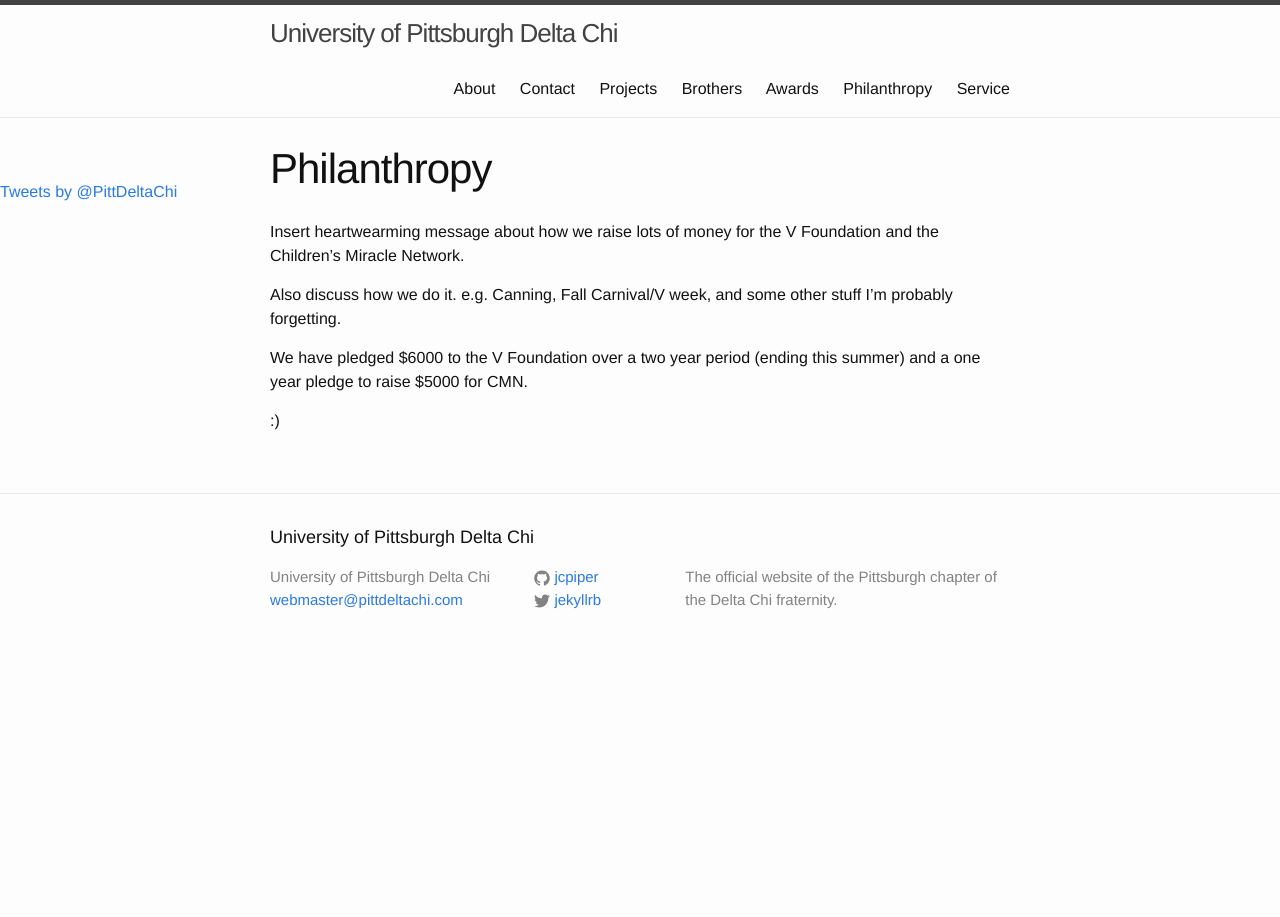
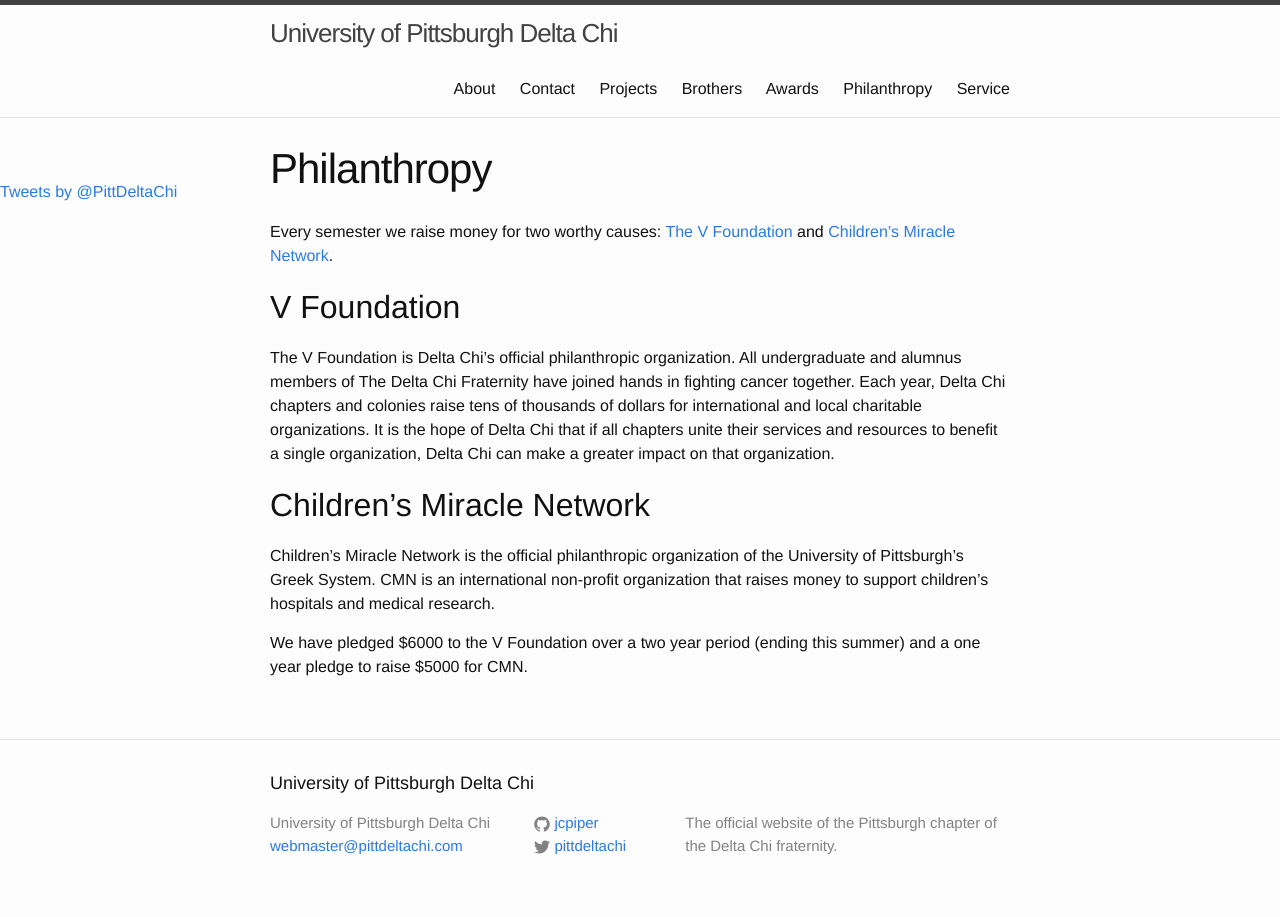
Before and after one commit to jcpiper/Pitt-DX, a Jekyll site: the page built from philanthropy.md, in a window 1280 px wide. Built offline with Jekyll 4.4.1, drawn with Linux system fonts in a browser that asks for light colours; comment, search, counter and statistics services are not loaded.

Commit message:
ready for publication

```diff
--- a/_config.yml
+++ b/_config.yml
@@ -13,7 +13,7 @@
 
 baseurl: "" # the subpath of your site, e.g. /blog
 url: "http://yourdomain.com" # the base hostname & protocol for your site
-twitter_username: jekyllrb
+twitter_username: pittdeltachi
 github_username:  jcpiper
 
 # Build settings
--- a/philanthropy.md
+++ b/philanthropy.md
@@ -3,10 +3,15 @@
 title: Philanthropy
 permalink: /philanthropy/
 ---
-Insert heartwearming message about how we raise lots of money for the V Foundation and the Children's Miracle Network.
+Every semester we raise money for two worthy causes: [The V Foundation](http://www.jimmyv.org/) and [Children's Miracle Network](https://giveamiracle.childrensmiraclenetworkhospitals.org/).
 
-Also discuss how we do it. e.g. Canning, Fall Carnival/V week, and some other stuff I'm probably forgetting.
+## V Foundation ##
+The V Foundation is Delta Chi's official philanthropic organization. All undergraduate and alumnus members of The Delta Chi Fraternity have joined hands in fighting cancer together.
+Each year, Delta Chi chapters and colonies raise tens of thousands of dollars for international and local charitable organizations. It is the hope of Delta Chi that if all chapters unite
+their services and resources to benefit a single organization, Delta Chi can make a greater impact on that organization.
+
+## Children's Miracle Network ##
+Children's Miracle Network is the official philanthropic organization of the University of Pittsburgh's Greek System. CMN is an international non-profit organization
+that raises money to support children's hospitals and medical research.
 
 We have pledged $6000 to the V Foundation over a two year period (ending this summer) and a one year pledge to raise $5000 for CMN.
-
-:)
```
Also changed, not shown: awards/index.md (+0 -8 lines), index.html (+3 -6 lines), roster/schulz.txt (deleted, +0 -7 lines).
